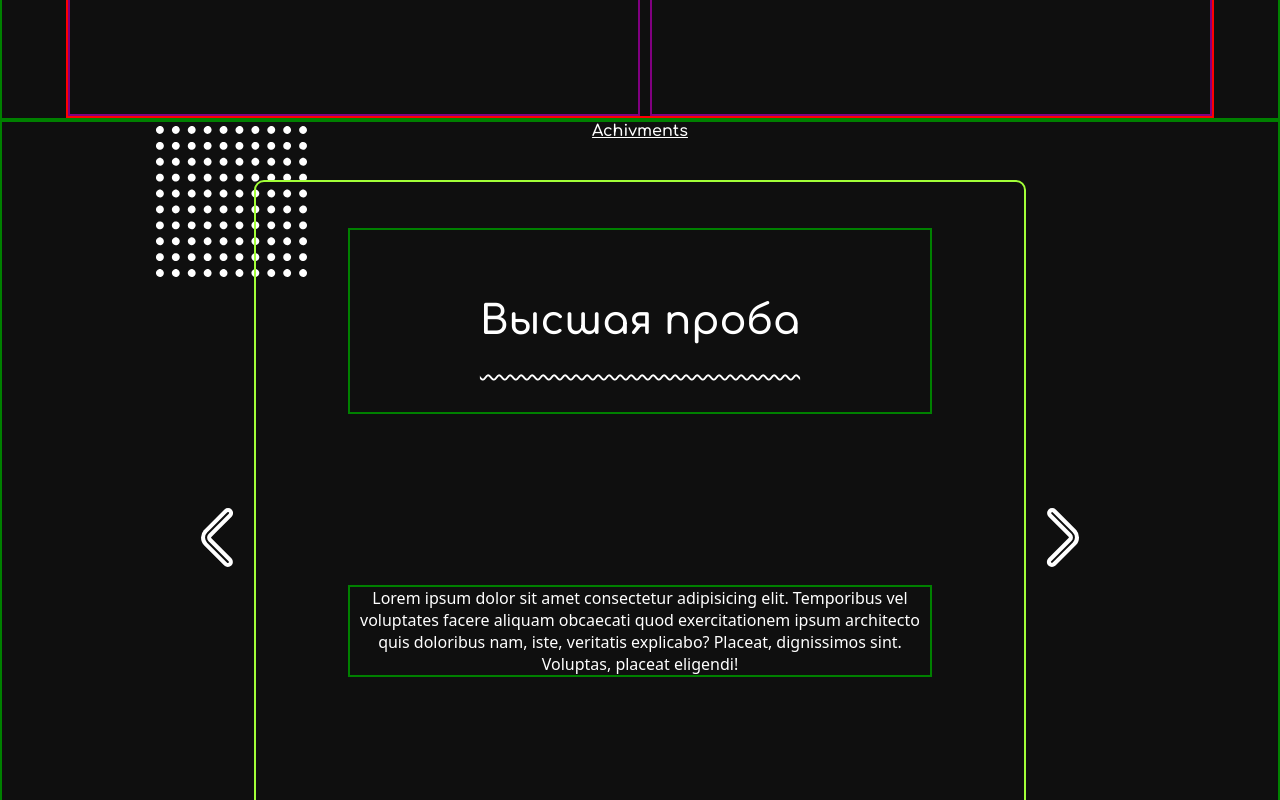
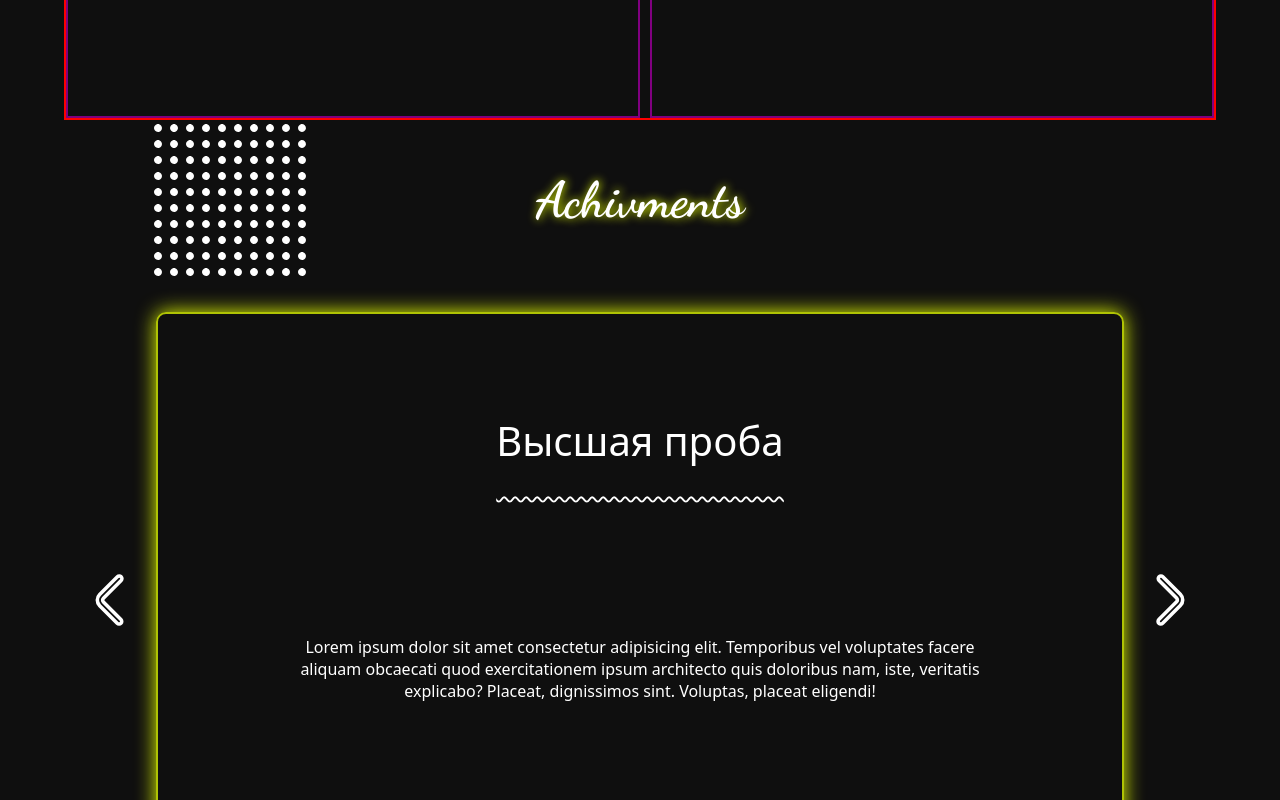
Before and after one commit to Robocotik/MyOwnWebsite, a plain HTML site: page pages/main.html in a window 1280 px wide. Shown: the part 740-1540 px from the top of the page. Drawn offline with Linux system fonts and the light colour scheme; a web font is replaced by a local one.

Commit message:
[DONE] stand version | achivements

```diff
--- a/css/HeaderSoloPage.css
+++ b/css/HeaderSoloPage.css
@@ -59,7 +59,6 @@ header>nav>ul>li>a:hover{
     animation: text__appear 1s 0s 1 ease-out forwards;
 }
 
-
 @keyframes text__appear {
     0%{
         text-decoration-color: rgb(255, 255, 255,0);
--- a/css/MainSoloPage.css
+++ b/css/MainSoloPage.css
@@ -2,16 +2,21 @@
     background-color: var(--main-dark-color);
     height: 100vh;
     width: 100vw;
-    border: 2px solid green;
+    /* border: 2px solid green; */
     padding-inline: 5%;
+    display: flex;
+    flex-direction: column;
+
 }
 
 .topic__section{
     display: flex;
     justify-content: center;
-    text-decoration: underline;
-    font-family: 'Comfortaa', sans-serif;
-
+    font-size: clamp(18px,8vw,50px);
+    font-family: 'Dancing Script', sans-serif;
+    /* border: 2px solid red; */
+    min-height: 20vh;
+    align-items: center;
 }
 
 .text-outline {
@@ -24,6 +29,10 @@
 
 .text-shadowing{
     text-shadow: var(--main-yellow-color) 1px 0 10px;
+}
+
+.box-shadowing{
+    box-shadow: var(--main-yellow-color) 0px 0px 20px;
 }
 
 #myPhoto{
@@ -42,13 +51,13 @@
     border-radius: 10px;
 } */
 
-.circle{
+/* .circle{
     width: 200px;
     height: 200px;
     background: teal;
     -webkit-clip-path: circle(30% at 50% 50%);
             clip-path: circle(30% at 50% 50%);
-}
+} */
 
 .grid-wrapper {
     height: 100%;
@@ -89,7 +98,7 @@
     justify-content: center;
     align-items: center;
     margin: auto;
-    width:80%;
+    width:100%;
     height: 100%;
 }
 
@@ -98,13 +107,14 @@
     display: none;
     width: 100%;
     height: 90%;
-    border: 2px solid rgb(162, 255, 56);
+    border: 2px solid var(--main-yellow-color-capacity-75);
     overflow-x: hidden;
     border-radius: 10px;
     grid-template-columns: 1fr;
     grid-template-rows: 30% 70%;
     justify-content: center;
     padding:5% 10%;
+
 
 }
 
@@ -114,22 +124,24 @@
 
 .card-name{
     display: flex;
+    flex-direction: column;
     font-family: 'Comfortaa', sans-serif;
     font-size: clamp(14px, 4vw, 40px);
-
-    text-decoration: underline wavy 2px;
     text-wrap: nowrap;
     text-align: center;
-    text-underline-offset: 5vh;
-    border: 2px solid green;
+    /* border: 2px solid green; */
     height: 100%;
     width: 100%;
     justify-content: center;
     align-items: center;
 }
 
+.card-name>span{
+    text-decoration: underline wavy 2px;
+    text-underline-offset: 5vh;
+}
+
 .card-description{
-    border: 2px solid green;
     text-align: center;
     align-self: center;
 }
--- a/pages/main.html
+++ b/pages/main.html
@@ -76,47 +76,47 @@
 
         <section id="achivement" class="main__section">
             <div>
-                <p class="topic__section">Achivments</p>
+                <p class="topic__section text-shadowing">Achivments</p>
             </div>
             <!--
                 <svg viewBox="0 0 24 24" width="10%" fill="#ffffff" xmlns="http://www.w3.org/2000/svg" stroke="#ffffff" stroke-width="0.00024000000000000003"><g id="SVGRepo_bgCarrier" stroke-width="0"></g><g id="SVGRepo_tracerCarrier" stroke-linecap="round" stroke-linejoin="round"></g><g id="SVGRepo_iconCarrier"> <path d="M16.1795 3.26875C15.7889 2.87823 15.1558 2.87823 14.7652 3.26875L8.12078 9.91322C6.94952 11.0845 6.94916 12.9833 8.11996 14.155L14.6903 20.7304C15.0808 21.121 15.714 21.121 16.1045 20.7304C16.495 20.3399 16.495 19.7067 16.1045 19.3162L9.53246 12.7442C9.14194 12.3536 9.14194 11.7205 9.53246 11.33L16.1795 4.68297C16.57 4.29244 16.57 3.65928 16.1795 3.26875Z" fill="#ffffff"></path> </g></svg>
             -->
             <div class="cards">
                 <button id="btn__prev__card" class="card__move"></button>
-                <article class="card-item active" id="card1">
-                    <p class="card-name"> Высшая проба</p>
+                <article class="card-item box-shadowing active" id="card1">
+                    <p class="card-name"><span>Высшая проба</span></p>
                     <p class="card-description">
                         Lorem ipsum dolor sit amet consectetur adipisicing elit. Temporibus vel voluptates facere
                         aliquam obcaecati quod exercitationem ipsum architecto quis doloribus nam, iste, veritatis
                         explicabo? Placeat, dignissimos sint. Voluptas, placeat eligendi!
                     </p>
                 </article>
-                <article class="card-item" id="card2">
-                    <p class="card-name"> Высший пилотаж</p>
+                <article class="card-item box-shadowing" id="card2">
+                    <p class="card-name"><span>Высший пилотаж</span></p>
                     <p class="card-description">
                         Lorem ipsum dolor sit amet consectetur adipisicing elit. Temporibus vel voluptates facere
                         aliquam obcaecati quod exercitationem ipsum architecto quis doloribus nam, iste, veritatis
                         explicabo? Placeat, dignissimos sint. Voluptas, placeat eligendi!
                     </p>
                 </article>
-                <article class="card-item" id="card3">
-                    <p class="card-name"> МОШ<br>Инженерное направление</p>
+                <article class="card-item box-shadowing" id="card3">
+                    <p class="card-name"> МОШ<br><span>Инженерное направление</span></p>
                     <p class="card-description">
                         Lorem ipsum dolor sit amet consectetur adipisicing elit. Temporibus vel voluptates facere
                         aliquam obcaecati quod exercitationem ipsum architecto quis doloribus nam, iste, veritatis
                         explicabo? Placeat, dignissimos sint. Voluptas, placeat eligendi!
                     </p>
                 </article>
-                <article class="card-item" id="card4">
-                    <p class="card-name"> МОШ<br>Инженерное направление</p>
+                <article class="card-item box-shadowing" id="card4">
+                    <p class="card-name"> МОШ<br><span>Инженерное направление</span></p>
                     <p class="card-description">
                         Lorem ipsum dolor sit amet consectetur adipisicing elit. Temporibus vel voluptates facere
                         aliquam obcaecati quod exercitationem ipsum architecto quis doloribus nam, iste, veritatis
                         explicabo? Placeat, dignissimos sint. Voluptas, placeat eligendi!
                     </p>
                 </article>
-                <article class="card-item" id="card5">
-                    <p class="card-name"> МОШ<br>Инженерное направление</p>
+                <article class="card-item box-shadowing" id="card5">
+                    <p class="card-name"> МОШ<br><span>Инженерное направление</span></p>
                     <p class="card-description">
                         Lorem ipsum dolor sit amet consectetur adipisicing elit. Delectus magni deleniti amet est sit eaque dolore explicabo, vel quis eum consequatur neque inventore repellat voluptas nam harum atque obcaecati impedit!
                     </p>
```
